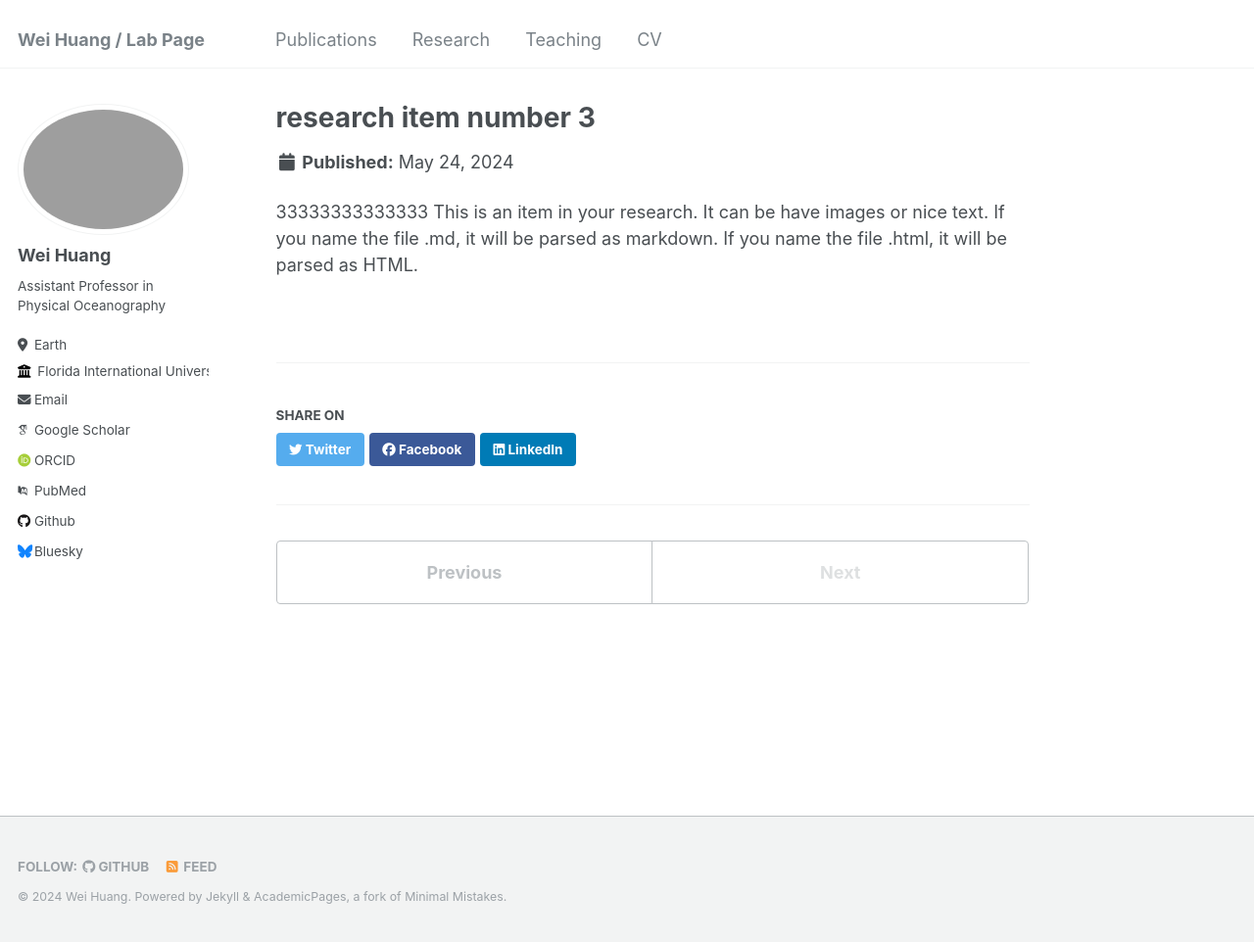
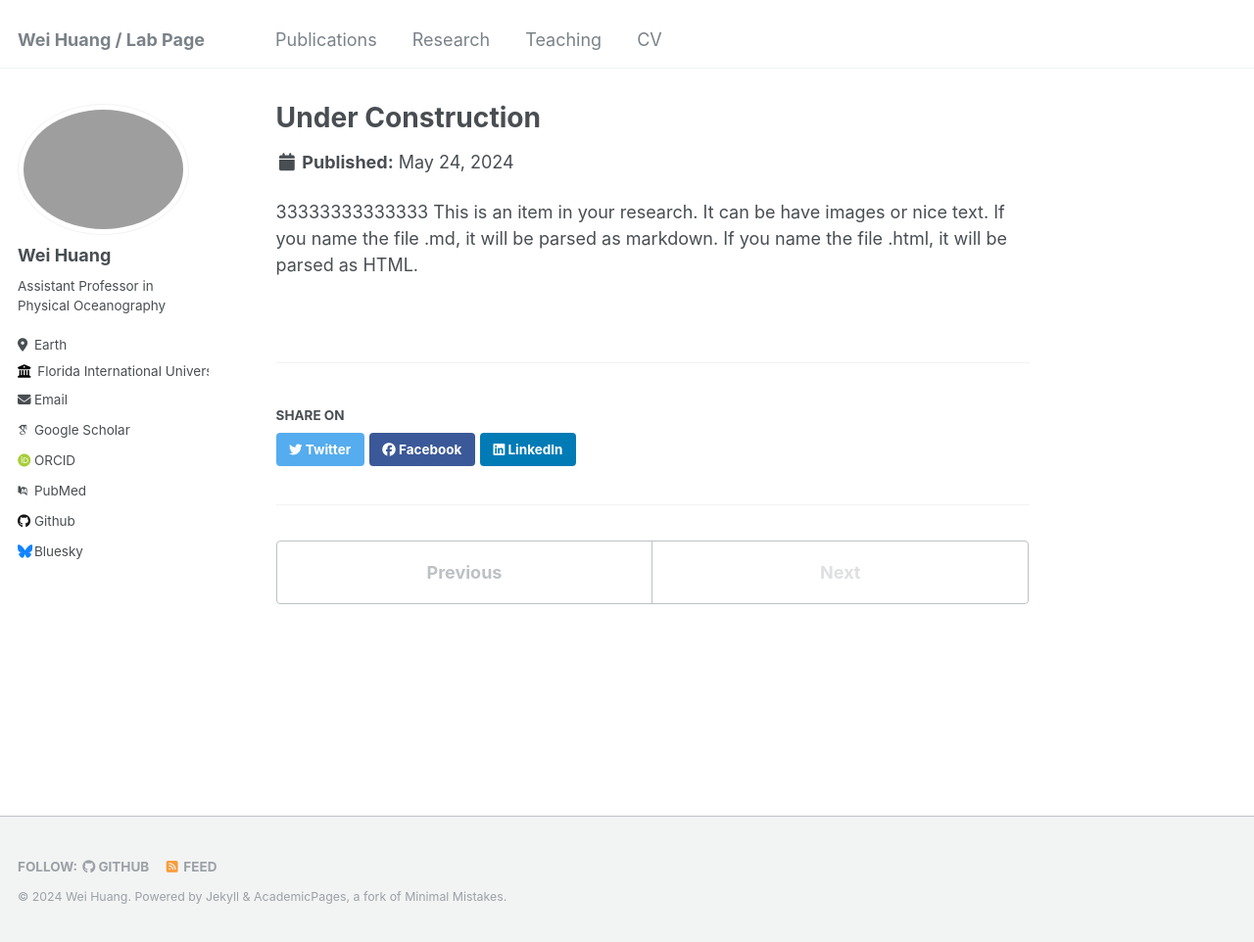
Before and after one commit to huang96169/huang96169.github.io, a Jekyll site: the page built from _research/research-3.md, in a window 1280 px wide and 962 px high. Shown: the whole window at 98% size. Built offline with Jekyll 4.4.1, drawn with Linux system fonts in a browser that asks for light colours; some web fonts are replaced.

Commit message:
modified research-2 and research-3

```diff
--- a/_research/research-3.md
+++ b/_research/research-3.md
@@ -1,8 +1,7 @@
 ---
-title: "research item number 3"
+title: "Under Construction"
 short: "This is the 1 line <br/> This is the 2 line"
 excerpt: "33333"
-video2: "/images/research2.mov"
 collection: research
 ---
 
```
Also changed, not shown: _research/research-2.md (+1 -1 lines).
